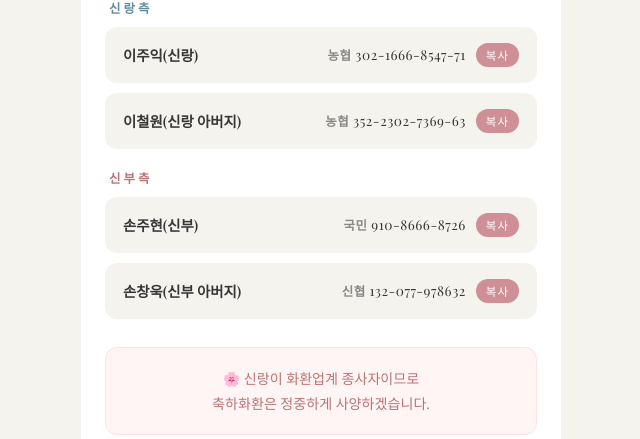
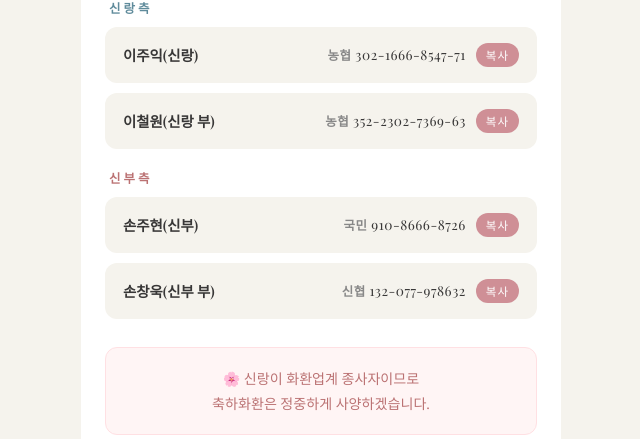
Before and after one commit to lee-juik/invitation-card, a Flask app: page / in a window 1280 px wide. Shown: the part 5140-5579 px from the top of the page, without its empty margins (319-959 px from the left). Run offline with Flask 3, Linux system fonts and the light colour scheme; data that the repository does not hold is empty; some libraries are stand-ins or nearby versions; some web fonts are replaced.

Commit message:
fix: 계좌 라벨 변경 (신랑 아버지 → 신랑 부, 신부 아버지 → 신부 부)

```diff
--- a/templates/index.html
+++ b/templates/index.html
@@ -22,7 +22,7 @@
     <link rel="stylesheet" href="https://cdn.salondeletter.com/cdn/swiper/swiper-bundle.min.css">
     <link rel="stylesheet" href="https://unpkg.com/leaflet@1.9.4/dist/leaflet.css"/>
     <link rel="stylesheet" href="https://cdn.salondeletter.com/cdn/aos/aos.css">
-    <link rel="stylesheet" href="{{ url_for('static', filename='css/style.css') }}?v=20260410t">
+    <link rel="stylesheet" href="{{ url_for('static', filename='css/style.css') }}?v=20260410u">
 </head>
 <body>
 <!-- BGM 자동 재생 (모바일 호환) -->
@@ -272,7 +272,7 @@
                     </div>
                 </div>
                 <div class="account-card" onclick="copyText('농협 352-2302-7369-63', this)">
-                    <span class="account-name">이철원(신랑 아버지)</span>
+                    <span class="account-name">이철원(신랑 부)</span>
                     <div class="account-right">
                         <span class="account-number"><span class="account-bank">농협</span> 352-2302-7369-63</span>
                         <span class="copy-btn">복사</span>
@@ -290,7 +290,7 @@
                     </div>
                 </div>
                 <div class="account-card" onclick="copyText('신협 132-077-978632', this)">
-                    <span class="account-name">손창욱(신부 아버지)</span>
+                    <span class="account-name">손창욱(신부 부)</span>
                     <div class="account-right">
                         <span class="account-number"><span class="account-bank">신협</span> 132-077-978632</span>
                         <span class="copy-btn">복사</span>
```
